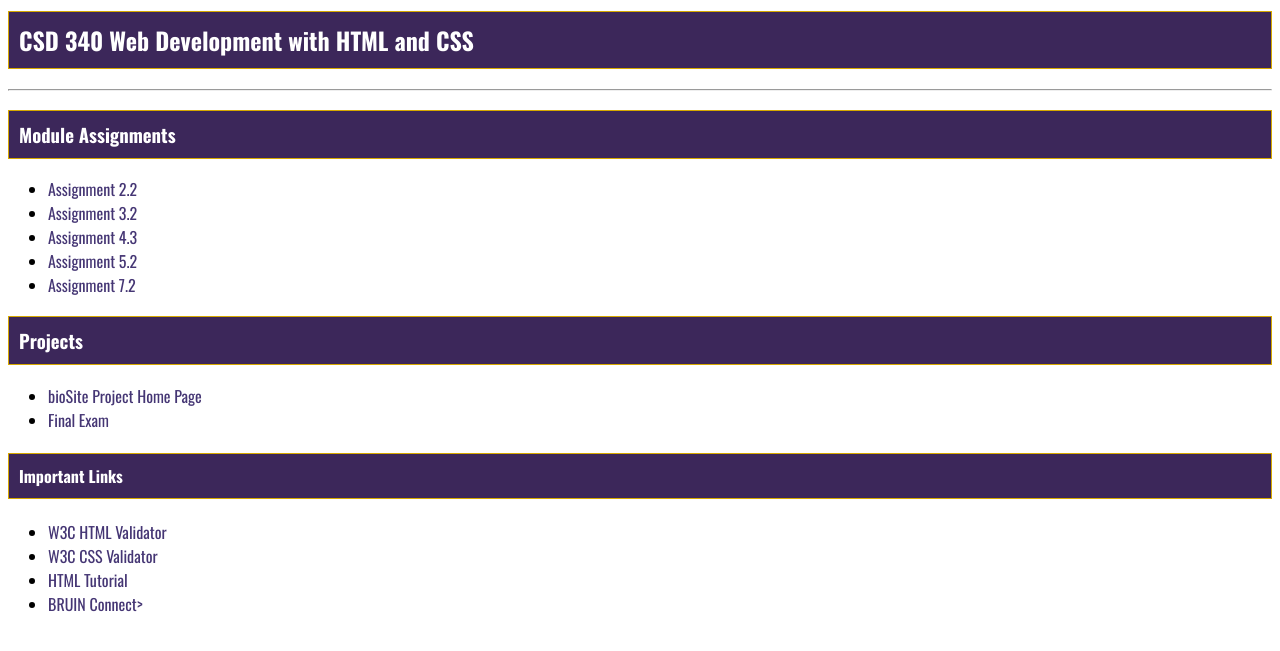
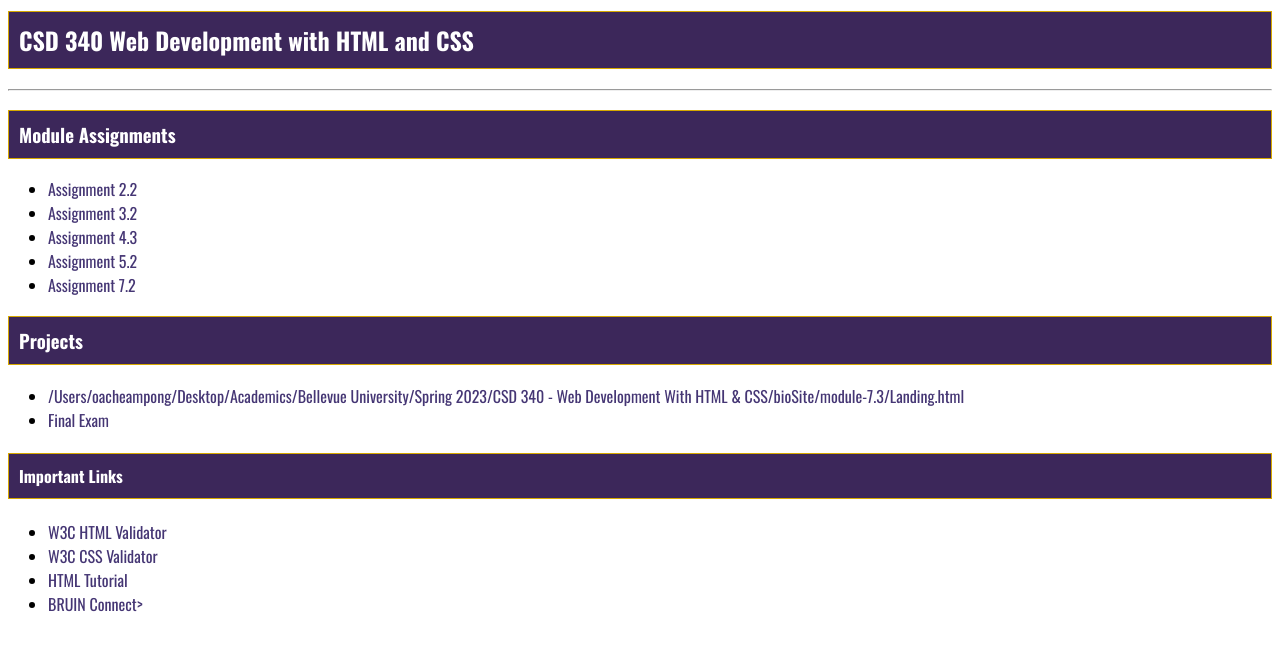
Before and after one commit to dboat10/csd-340, a plain HTML site: page index.html in a window 1280 px wide. Shown: the part 101-752 px from the top of the page. Drawn offline with nearby package versions, Linux system fonts and the light colour scheme.

Commit message:
Updated with link to bioSite project

```diff
--- a/index.html
+++ b/index.html
@@ -39,7 +39,7 @@
                 Projects
             </h3>
             <ul>
-                <li><a href="#">bioSite Project Home Page</a></li>
+                <li><a href="#">/Users/oacheampong/Desktop/Academics/Bellevue University/Spring 2023/CSD 340 - Web Development With HTML & CSS/bioSite/module-7.3/Landing.html</a></li>
                 <li><a href="#">Final Exam</a></li>
             </ul>
             <h4>
```
Also changed, not shown: 2 other files.
